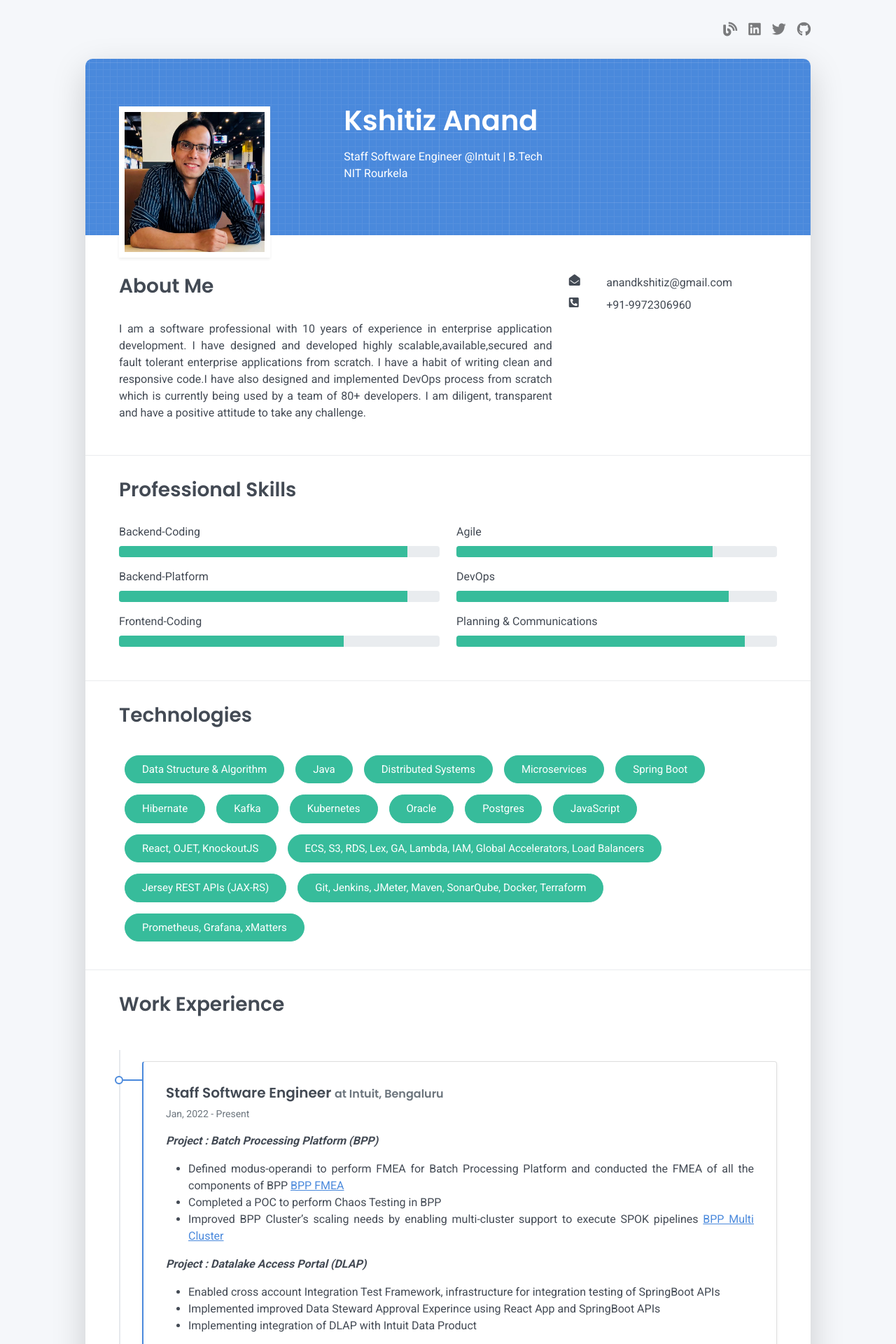
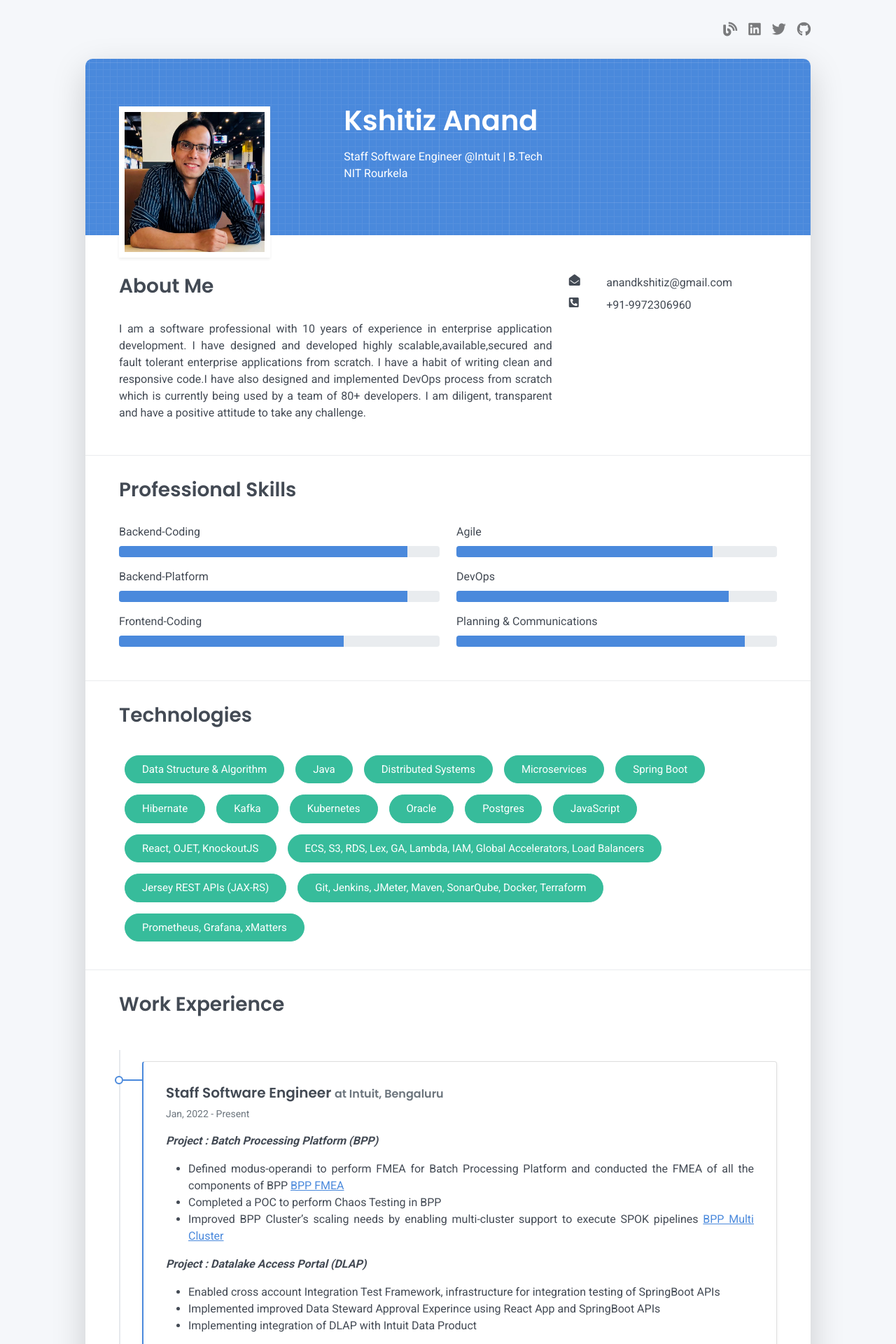
Before and after one commit to anandkshitiz/anandkshitiz.github.io, a Jekyll site: the page built from tabs/about.md, in a window 1280 px wide. Shown: the top 1920 px of the page at 70% size. Built offline with Jekyll 4.4.1, drawn with Linux system fonts in a browser that asks for light colours.

```diff
--- a/tabs/about/content/skills-section.html
+++ b/tabs/about/content/skills-section.html
@@ -3,21 +3,21 @@
   <div class="col-md-6">
     <div class="mb-2"><span>Backend-Coding</span>
       <div class="progress my-1">
-        <div class="progress-bar bg-success" role="progressbar" data-aos="zoom-in-right" data-aos-delay="100"
+        <div class="progress-bar bg-primary" role="progressbar" data-aos="zoom-in-right" data-aos-delay="100"
           data-aos-anchor=".skills-section" style="width: 90%" aria-valuenow="90" aria-valuemin="0" aria-valuemax="100">
         </div>
       </div>
     </div>
     <div class="mb-2"><span>Backend-Platform</span>
       <div class="progress my-1">
-        <div class="progress-bar bg-success" role="progressbar" data-aos="zoom-in-right" data-aos-delay="200"
+        <div class="progress-bar bg-primary" role="progressbar" data-aos="zoom-in-right" data-aos-delay="200"
           data-aos-anchor=".skills-section" style="width: 90%" aria-valuenow="90" aria-valuemin="0" aria-valuemax="100">
         </div>
       </div>
     </div>
     <div class="mb-2"><span>Frontend-Coding</span>
       <div class="progress my-1">
-        <div class="progress-bar bg-success" role="progressbar" data-aos="zoom-in-right" data-aos-delay="300"
+        <div class="progress-bar bg-primary" role="progressbar" data-aos="zoom-in-right" data-aos-delay="300"
           data-aos-anchor=".skills-section" style="width: 70%" aria-valuenow="70" aria-valuemin="0" aria-valuemax="100">
         </div>
       </div>
@@ -26,21 +26,21 @@
   <div class="col-md-6">
     <div class="mb-2"><span>Agile</span>
       <div class="progress my-1">
-        <div class="progress-bar bg-success" role="progressbar" data-aos="zoom-in-right" data-aos-delay="400"
+        <div class="progress-bar bg-primary" role="progressbar" data-aos="zoom-in-right" data-aos-delay="400"
           data-aos-anchor=".skills-section" style="width: 80%" aria-valuenow="80" aria-valuemin="0" aria-valuemax="100">
         </div>
       </div>
     </div>
     <div class="mb-2"><span>DevOps</span>
       <div class="progress my-1">
-        <div class="progress-bar bg-success" role="progressbar" data-aos="zoom-in-right" data-aos-delay="500"
+        <div class="progress-bar bg-primary" role="progressbar" data-aos="zoom-in-right" data-aos-delay="500"
           data-aos-anchor=".skills-section" style="width: 85%" aria-valuenow="85" aria-valuemin="0" aria-valuemax="100">
         </div>
       </div>
     </div>
     <div class="mb-2"><span>Planning & Communications</span>
       <div class="progress my-1">
-        <div class="progress-bar bg-success" role="progressbar" data-aos="zoom-in-right" data-aos-delay="600"
+        <div class="progress-bar bg-primary" role="progressbar" data-aos="zoom-in-right" data-aos-delay="600"
           data-aos-anchor=".skills-section" style="width: 90%" aria-valuenow="90" aria-valuemin="0" aria-valuemax="100">
         </div>
       </div>
```
